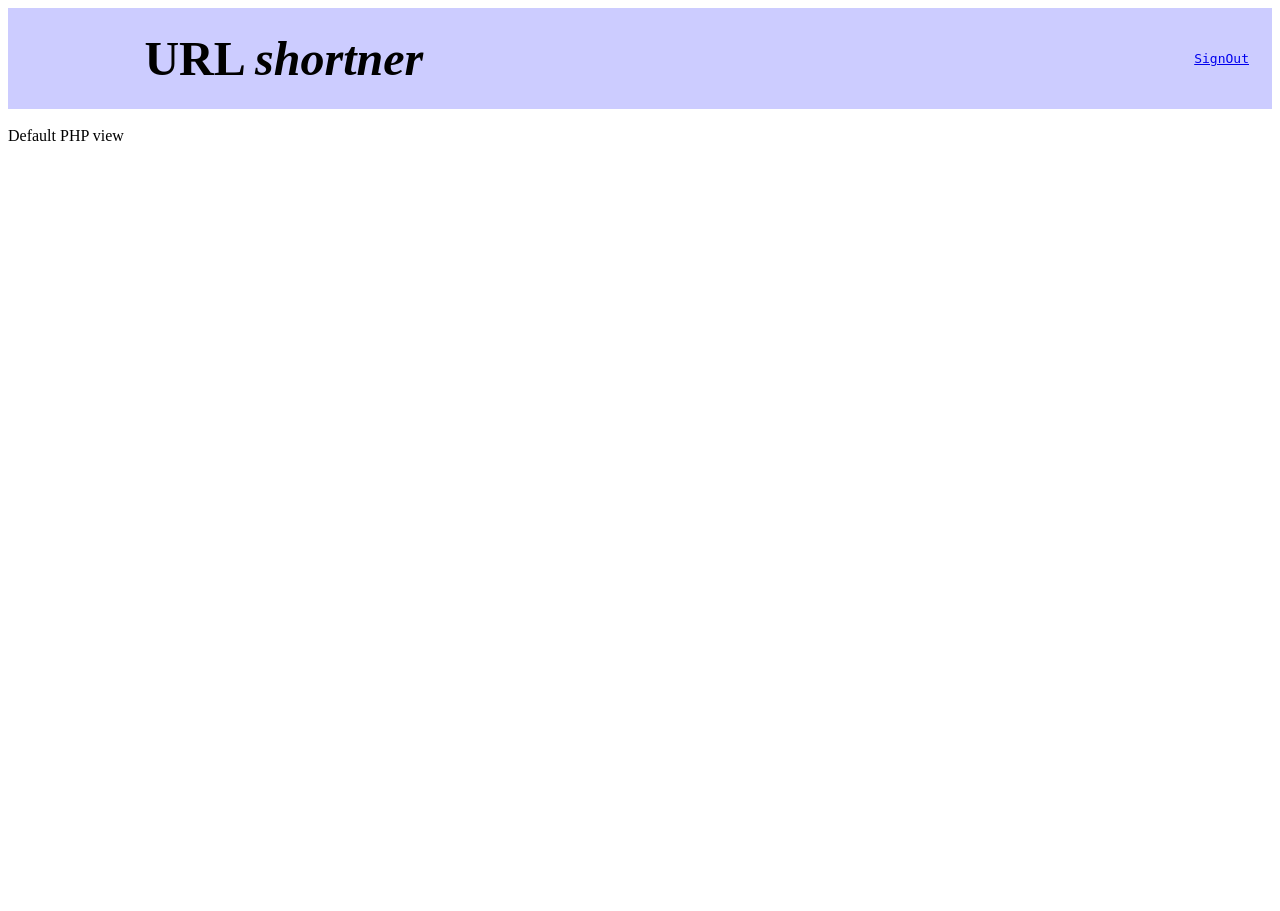
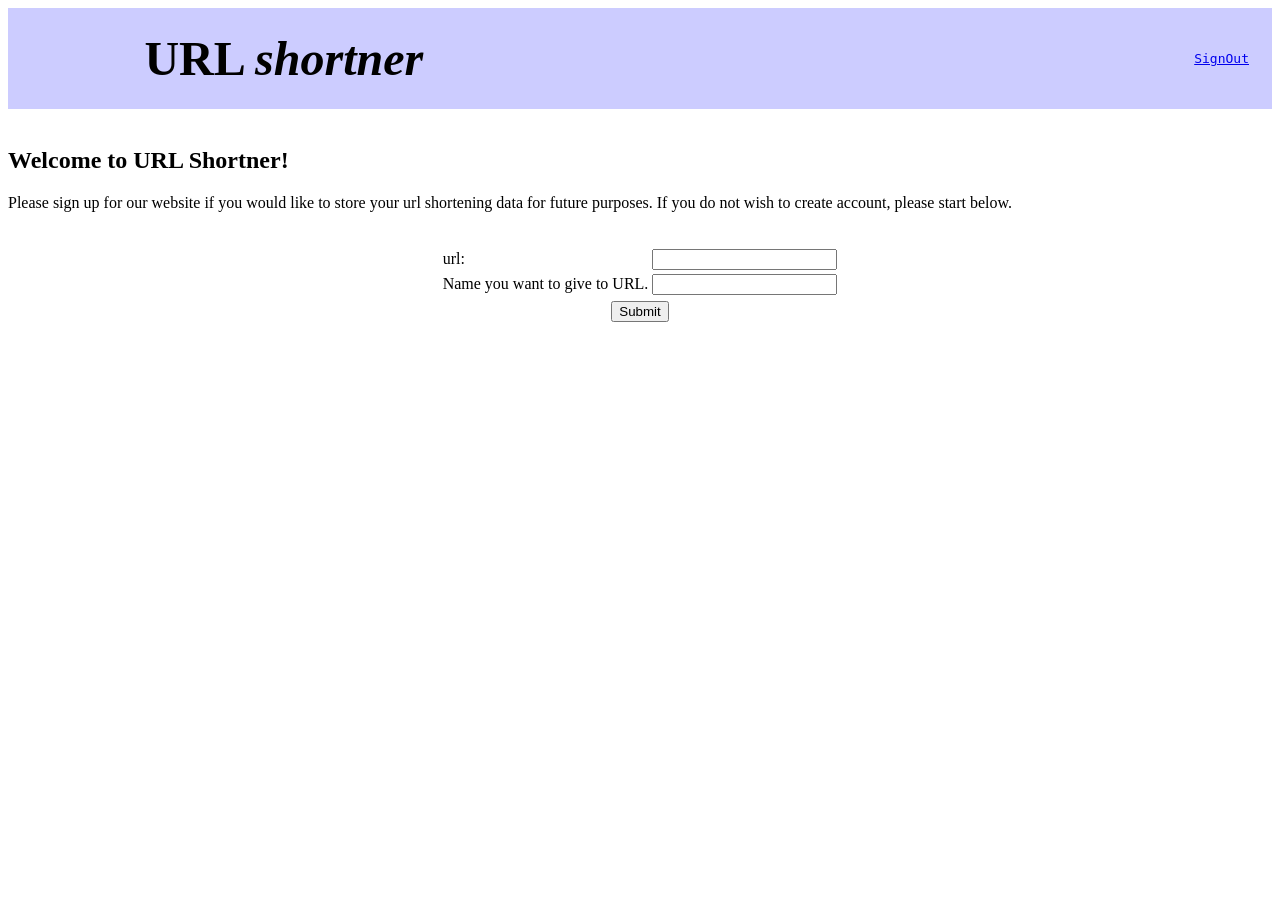
Before and after one commit to maxxs/HomeWork3, a PHP site: page /hw3/index.php?c=default&v=default in a window 1280 px wide. Run offline with PHP 8.4, Linux system fonts and the light colour scheme; the visitor is signed in with stand-in values (Sample User, id 1).

Commit message:
added default.php with url shortner form. next up - working on validating the inputs for url

```diff
--- a/controllers/lookup.php
+++ b/controllers/lookup.php
@@ -1,7 +1,3 @@
 <?php
-/*
- * To change this template, choose Tools | Templates
- * and open the template in the editor.
- */
-
+echo "Lookup controller. A.K.A urlshortner controller"
 ?>
--- a/header.php
+++ b/header.php
@@ -17,6 +17,7 @@ if ($_REQUEST['c'] == null && $_REQUEST['v'] == null && $_REQUEST['p'] == null)
         <link href="css/placesToGo.css" rel="stylesheet" type="text/css">
         <link href="css/header.css" rel="stylesheet" type="text/css">
         <script type="text/javascript" src="js/signup.js"></script>
+        <script type="text/javascript" src="js/urlShort.js"></script>
     </head>
     <body>
         <div class="header">
--- /dev/null
+++ b/js/urlShort.js
@@ -0,0 +1,4 @@
+function urlValidate()
+{
+    alert("trying to validate url");
+}
--- a/views/default.php
+++ b/views/default.php
@@ -1,3 +1,37 @@
-<?php
-echo "Default PHP view";
-?>
+<div>
+    <h2>
+        Welcome to URL Shortner!
+    </h2>
+    <p>
+        Please sign up for our website if you would like to store your url shortening data for
+        future purposes. If you do not wish to create account, please start below.
+    </p>
+    <br>
+    <div class="centered">
+        <form name = "urlshortner" method ="post" action = "controllers/lookup.php">
+            <table>
+                <tr>
+                    <td>
+                        url:
+                    </td>
+                    <td >
+                        <input type="text" name="url" value="" size="20" />
+                    </td>
+                </tr>
+                <tr>
+                    <td>
+                        Name you want to give to URL.
+                    </td>
+                    <td>
+                        <input type="text" name="url" value="" size="20" />
+                    </td>
+                <tr></tr>
+                <tr>
+                    <td align ="center" colspan ="2">
+                        <input type="submit" value="Submit" onclick="return urlValidate()"/>
+                    </td>
+                </tr>
+            </table>
+        </form>
+    </div>
+</div>
```
